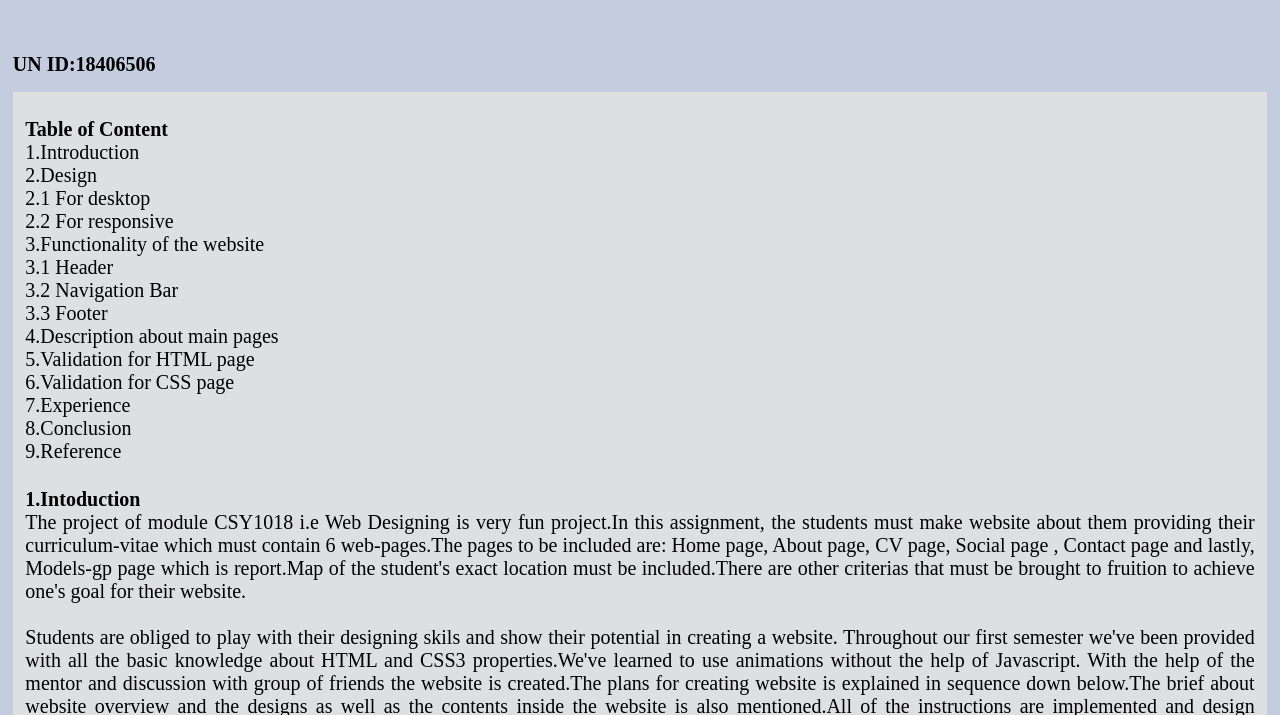
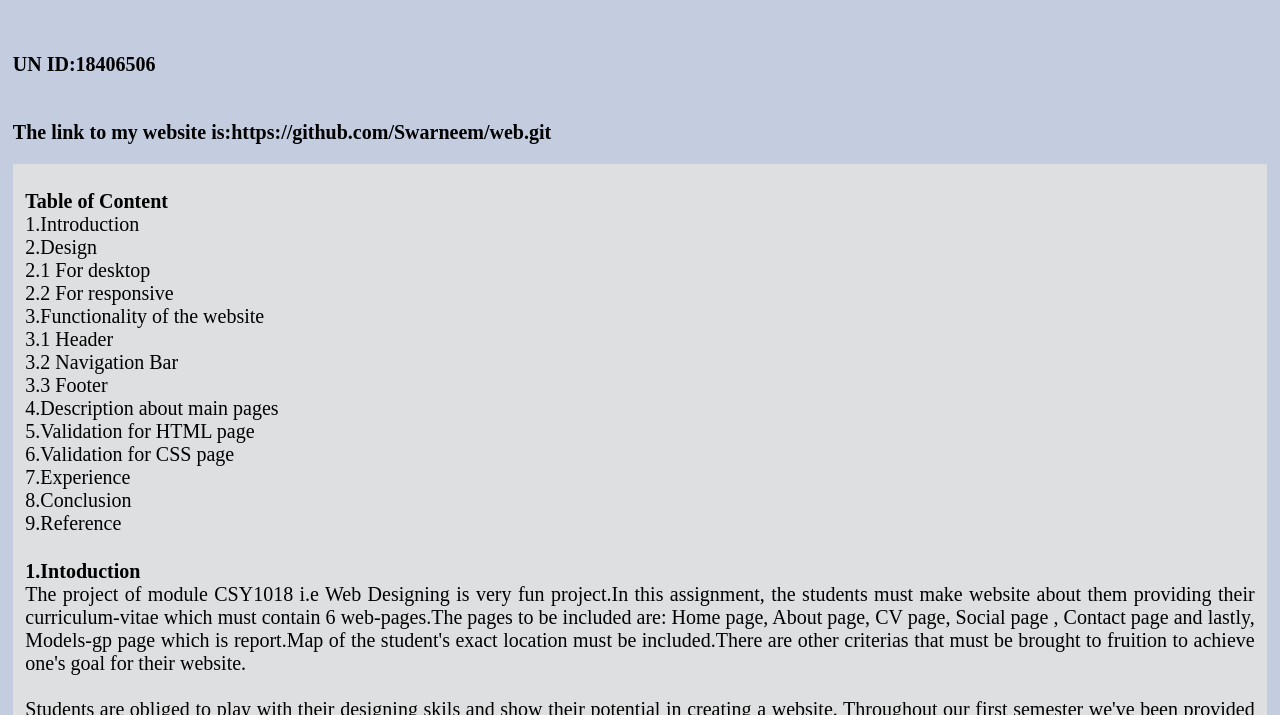
Before and after one commit to Swarneem/web, a plain HTML site: page report.html in a window 1280 px wide. Shown: the part 85-800 px from the top of the page. Drawn offline with Linux system fonts and the light colour scheme.

Commit message:
end commit

```diff
--- a/report.html
+++ b/report.html
@@ -8,6 +8,7 @@
 <body>
 	<h1 class="rerite">CSY1018- Web Development Report</h1>
 	<h2 class="rewrite">UN ID:18406506</h2>
+	<h3 class="rewrite">The link to my website is:https://github.com/Swarneem/web.git</h3>
 		<div class="whole">
 		<div class="rewrite"><b>Table of Content</b>
 			<br>1.Introduction
```
